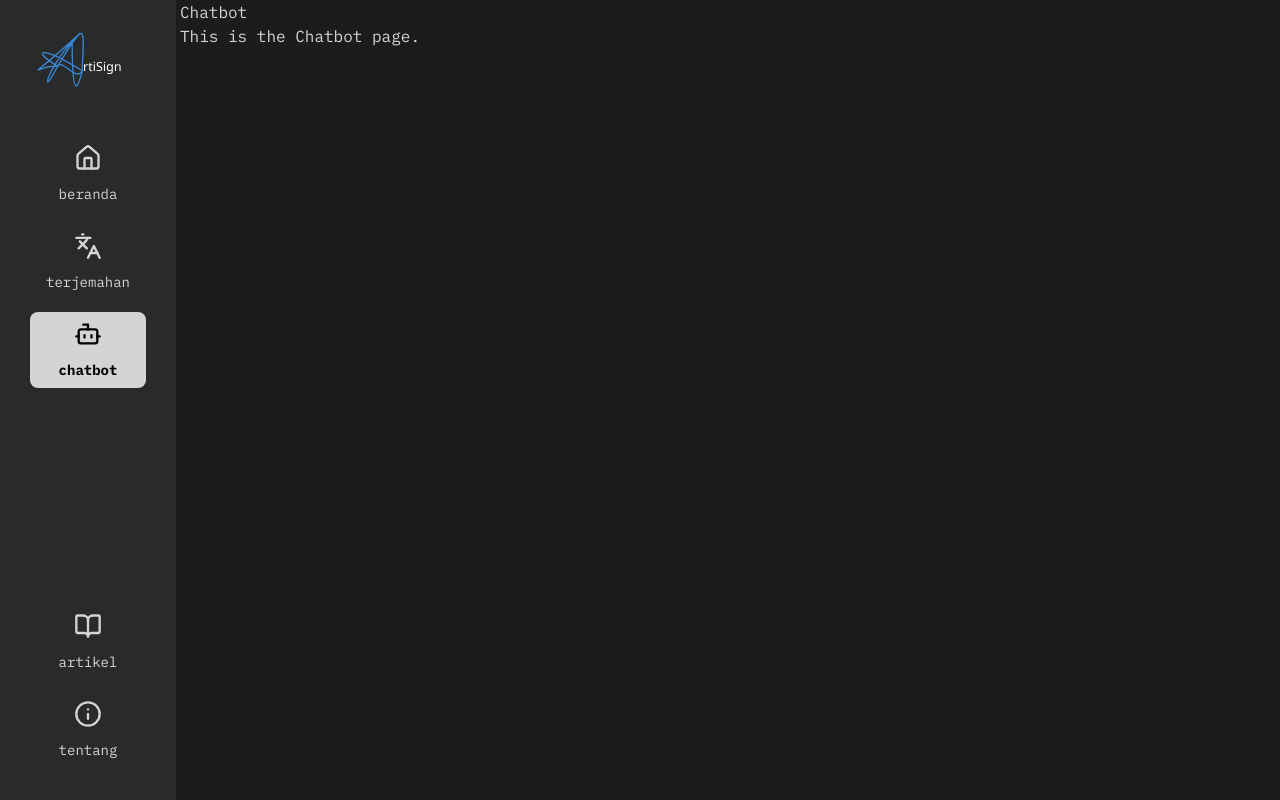
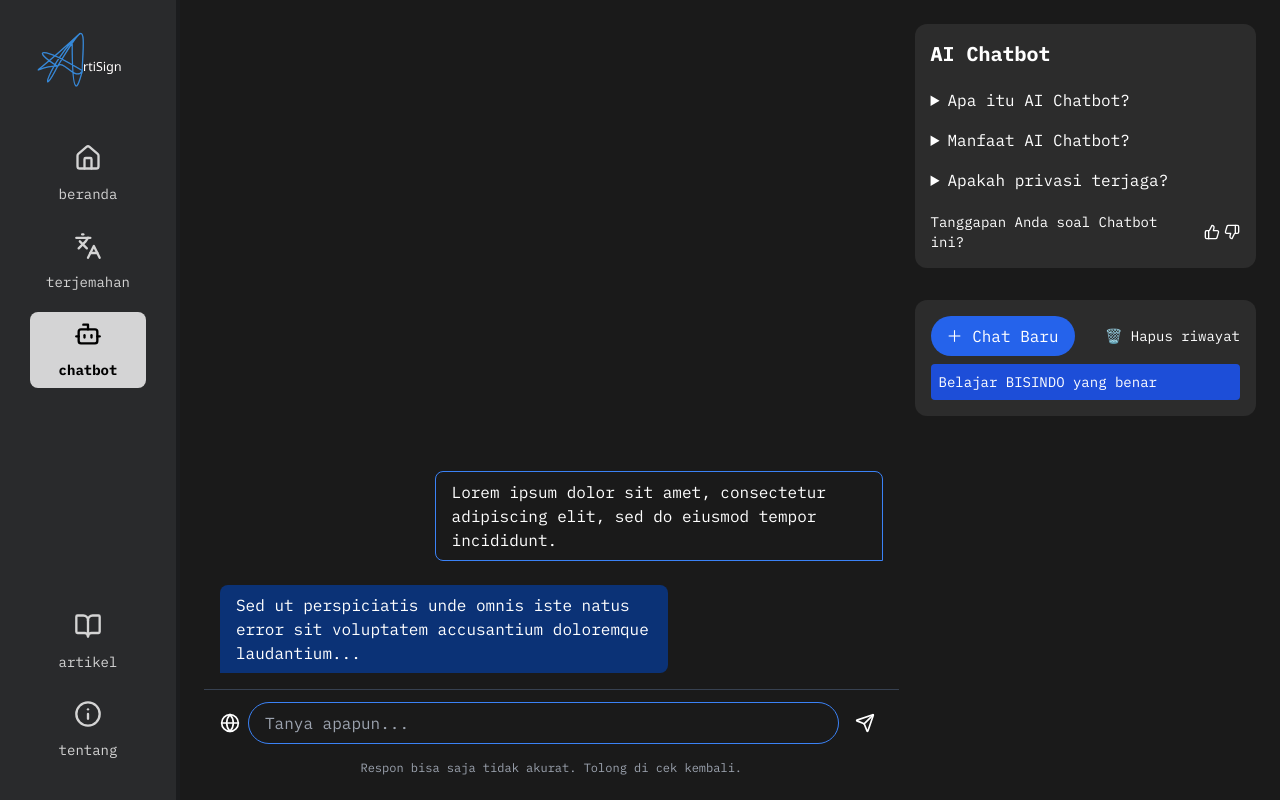
Before and after one commit to shaflykhalifap/ArtiSign, a React app: page /chatbot in a window 1280 px wide. Built offline with nearby package versions, Linux system fonts and the light colour scheme.

Commit message:
feat: creating chatbot page and 4 chatbot components

```diff
--- a/src/App.tsx
+++ b/src/App.tsx
@@ -4,7 +4,7 @@ import { Routes, Route } from "react-router-dom";
 // --- Import Components ---
 import Home from "./pages/HomePage";
 import Translate from "./pages/TranslatePage";
-import Chatbot from "./pages/ChatbotPage";
+import ChatbotPage from "./pages/ChatbotPage";
 import ArticlePage from "./pages/ArticlePage";
 import ArticleDetailPage from "./pages/ArticleDetailPage";
 import AboutPage from "./pages/AboutPage";
@@ -25,7 +25,7 @@ const App = () => {
         <Routes>
           <Route path="/" element={<Home />} />
           <Route path="/translate" element={<Translate />} />
-          <Route path="/chatbot" element={<Chatbot />} />
+          <Route path="/chatbot" element={<ChatbotPage />} />
           <Route path="/article" element={<ArticlePage />} />
           <Route path="/article/:id" element={<ArticleDetailPage />} />
           <Route path="/about" element={<AboutPage />}>
--- /dev/null
+++ b/src/components/chatbot/ChatHistory.tsx
@@ -0,0 +1,16 @@
+// components/ChatHistory.jsx
+export default function ChatHistory() {
+  return (
+    <div className="bg-[#2c2c2c] text-white p-4 rounded-xl mt-4 w-full max-w-md">
+      <div className="flex justify-between items-center mb-2">
+        <button className="bg-blue-600 text-white px-4 py-2 rounded-full">
+          ＋ Chat Baru
+        </button>
+        <button className="text-sm">🗑️ Hapus riwayat</button>
+      </div>
+      <div className="bg-blue-700 p-2 rounded text-sm mt-2">
+        Belajar BISINDO yang benar
+      </div>
+    </div>
+  );
+}
--- /dev/null
+++ b/src/components/chatbot/ChatInput.tsx
@@ -0,0 +1,44 @@
+import { useState } from "react";
+import { Globe, Send } from "lucide-react";
+
+interface ChatInputProps {
+  onSendMessage?: (message: string) => void;
+}
+
+const ChatInput: React.FC<ChatInputProps> = ({ onSendMessage }) => {
+  const [inputText, setInputText] = useState("");
+
+  const handleSubmit = (e: React.FormEvent) => {
+    e.preventDefault();
+    if (!inputText.trim()) return;
+
+    onSendMessage?.(inputText);
+    setInputText("");
+  };
+
+  return (
+    <form
+      onSubmit={handleSubmit}
+      className="flex items-center px-4 py-3 border-t border-gray-700"
+    >
+      <button type="button" className="text-white mr-2 hover:text-blue-400">
+        <Globe size={20} />
+      </button>
+      <input
+        value={inputText}
+        onChange={(e) => setInputText(e.target.value)}
+        className="flex-1 bg-transparent border border-blue-500 text-white px-4 py-2 rounded-full focus:outline-none focus:ring-1 focus:ring-blue-400"
+        placeholder="Tanya apapun..."
+      />
+      <button
+        type="submit"
+        className="ml-2 text-white p-2 rounded-full hover:bg-blue-600 transition-colors"
+        disabled={!inputText.trim()}
+      >
+        <Send size={20} />
+      </button>
+    </form>
+  );
+};
+
+export default ChatInput;
--- /dev/null
+++ b/src/components/chatbot/Chatbox.tsx
@@ -0,0 +1,30 @@
+interface MessageProps {
+  text: string;
+}
+
+const Chatbox: React.FC = () => {
+  return (
+    <div className="flex flex-col-reverse gap-6 px-4 py-4 h-full overflow-y-auto">
+      <BotBubble text="Sed ut perspiciatis unde omnis iste natus error sit voluptatem accusantium doloremque laudantium..." />
+      <UserBubble text="Lorem ipsum dolor sit amet, consectetur adipiscing elit, sed do eiusmod tempor incididunt." />
+    </div>
+  );
+};
+
+const UserBubble: React.FC<MessageProps> = ({ text }) => {
+  return (
+    <div className="self-end bg-transparent border border-blue-500 text-white rounded-lg rounded-br-none px-4 py-2 max-w-md">
+      <p>{text}</p>
+    </div>
+  );
+};
+
+const BotBubble: React.FC<MessageProps> = ({ text }) => {
+  return (
+    <div className="self-start bg-[#0B3276] text-white rounded-lg rounded-bl-none px-4 py-2 max-w-md">
+      <p>{text}</p>
+    </div>
+  );
+};
+
+export default Chatbox;
--- /dev/null
+++ b/src/components/chatbot/FAQSection.tsx
@@ -0,0 +1,37 @@
+import { ThumbsUp, ThumbsDown } from "lucide-react";
+
+interface FaqItem {
+  q: string;
+  a: string;
+}
+
+const FAQSection: React.FC = () => {
+  const faqs: FaqItem[] = [
+    { q: "Apa itu AI Chatbot?", a: "AI Chatbot adalah..." },
+    { q: "Manfaat AI Chatbot?", a: "Manfaatnya antara lain..." },
+    { q: "Apakah privasi terjaga?", a: "Ya, data Anda aman..." },
+  ];
+
+  return (
+    <div className="bg-[#2c2c2c] text-white p-4 rounded-xl w-full max-w-md">
+      <h2 className="text-xl font-bold mb-4">AI Chatbot</h2>
+      {faqs.map((item, idx) => (
+        <details key={idx} className="mb-2">
+          <summary className="cursor-pointer py-1">{item.q}</summary>
+          <p className="ml-4 text-sm mt-1">{item.a}</p>
+        </details>
+      ))}
+      <div className="mt-4 text-sm flex items-center">
+        Tanggapan Anda soal Chatbot ini?
+        <button className="ml-2">
+          <ThumbsUp size={16} />
+        </button>
+        <button className="ml-1">
+          <ThumbsDown size={16} />
+        </button>
+      </div>
+    </div>
+  );
+};
+
+export default FAQSection;
--- a/src/pages/ChatbotPage.tsx
+++ b/src/pages/ChatbotPage.tsx
@@ -1,10 +1,39 @@
-const Chatbot = () => {
+import Chatbox from "../components/chatbot/Chatbox";
+import ChatInput from "../components/chatbot/ChatInput";
+import FAQSection from "../components/chatbot/FAQSection";
+import ChatHistory from "../components/chatbot/ChatHistory";
+
+const ChatbotPage: React.FC = () => {
+  const handleSendMessage = (message: string) => {
+    console.log("Message sent:", message);
+    // Here you would typically update your chat state
+  };
+
   return (
-    <div>
-      <h1>Chatbot</h1>
-      <p>This is the Chatbot page.</p>
+    <div className="flex h-screen bg-[#1a1a1a] text-white">
+      <main className="flex flex-1 flex-col lg:flex-row justify-between p-6 overflow-hidden">
+        <div className="flex flex-col justify-between w-full lg:w-2/3 h-full">
+          <div className="flex-grow overflow-hidden flex flex-col">
+            <div className="flex-grow overflow-y-auto">
+              <Chatbox />
+            </div>
+            <div className="mt-auto">
+              <ChatInput onSendMessage={handleSendMessage} />
+              <p className="text-xs mt-1 text-center text-gray-400">
+                Respon bisa saja tidak akurat. Tolong di cek kembali.
+              </p>
+            </div>
+          </div>
+        </div>
+
+        {/* Sidebar Content */}
+        <div className="flex flex-col gap-4 mt-4 lg:mt-0 lg:ml-4">
+          <FAQSection />
+          <ChatHistory />
+        </div>
+      </main>
     </div>
   );
 };
 
-export default Chatbot;
+export default ChatbotPage;
```
Also changed, not shown: src/data/FAQChatbotData.tsx (added).
